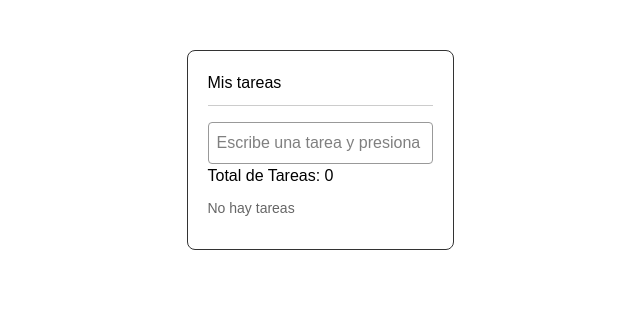
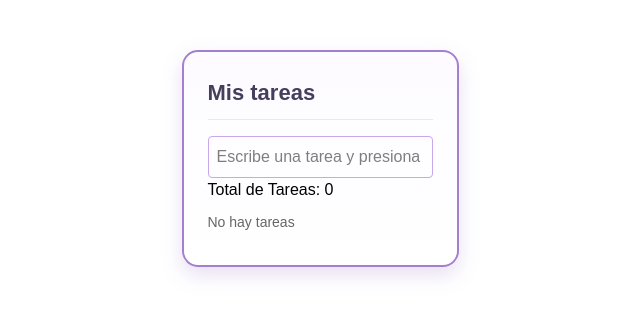
Before and after one commit to Frederick0704/BPDSS, a Next.js app: page / in a window 1280 px wide. Shown: the top 316 px of the page, without its empty margins (320-960 px from the left). Built offline with nearby package versions, Linux system fonts and the light colour scheme.

Commit message:
Add styles to main container and task list

```diff
--- a/app/globals.css
+++ b/app/globals.css
@@ -160,3 +160,42 @@ body {
   cursor: pointer;
   flex-shrink: 0;
 }
+
+.todo-container {
+  max-width: 400px;
+  margin: 50px auto;
+  font-family: sans-serif;
+  border: 2px solid #A47FD1;
+  border-radius: 16px;
+  padding: 24px;
+  background: linear-gradient(180deg, #FDFBFF 0%, #FFFFFF 100%);
+  box-shadow: 0 8px 20px rgba(164, 127, 209, 0.25);
+}
+
+.todo-title {
+  margin-bottom: 10px;
+  color: #453F5C;
+  font-size: 22px;
+  font-weight: 700;
+}
+
+.todo-divider {
+  border: none;
+  border-top: 1px solid #ECE6F7;
+  margin-bottom: 16px;
+}
+
+.todo-new-input {
+  width: 100%;
+  padding: 8px;
+  font-size: 16px;
+  border: 1px solid #C9A7EB;
+  border-radius: 4px;
+  box-sizing: border-box;
+  transition: border-color 0.2s ease;
+}
+
+.todo-new-input:focus {
+  outline: none;
+  border-color: #A47FD1;
+}
--- a/app/page.tsx
+++ b/app/page.tsx
@@ -20,7 +20,6 @@ export default function Home() {
   const activeTodos = todos.filter((t) => !t.deleted);
   const trashedTodos = todos.filter((t) => t.deleted);
 
-  // crear tarea con Enter
   function handleAddTask(e: React.KeyboardEvent<HTMLInputElement>) {
     if (e.key !== "Enter") return;
     if (newTask.trim() === "") return;
@@ -31,7 +30,6 @@ export default function Home() {
     setNewTask("");
   }
 
-  // tachar tarea
   function toggleComplete(id: number) {
     setTodos(
       todos.map((t) => (t.id === id ? { ...t, completed: !t.completed } : t))
@@ -43,7 +41,6 @@ export default function Home() {
     setEditingText(todo.text);
   }
 
-  // guarda al salir del input
   function saveEdit(id: number) {
     setTodos(
       todos.map((t) =>
@@ -53,53 +50,34 @@ export default function Home() {
     setEditingId(null);
   }
 
-  // mueve la tarea a la papelera (soft delete)
   function deleteTask(id: number) {
     setTodos(
       todos.map((t) => (t.id === id ? { ...t, deleted: true } : t))
     );
   }
 
-  // saca la tarea de la papelera
   function restoreTask(id: number) {
     setTodos(
       todos.map((t) => (t.id === id ? { ...t, deleted: false } : t))
     );
   }
 
-  // borra la tarea definitivamente
   function deleteForever(id: number) {
     setTodos(todos.filter((t) => t.id !== id));
   }
 
   return (
-    <div
-      style={{
-        maxWidth: "400px",
-        margin: "50px auto",
-        fontFamily: "sans-serif",
-        border: "1px solid #333",
-        borderRadius: "8px",
-        padding: "20px",
-      }}
-    >
-      <h1 style={{ marginBottom: "10px" }}>Mis tareas</h1>
-      <hr style={{ border: "none", borderTop: "1px solid #ccc", marginBottom: "16px" }} />
+    <div className="todo-container">
+      <h1 className="todo-title">Mis tareas</h1>
+      <hr className="todo-divider" />
 
-     <input
+      <input
         type="text"
         value={newTask}
         onChange={(e) => setNewTask(e.target.value)}
         onKeyDown={handleAddTask}
         placeholder="Escribe una tarea y presiona Enter"
-        style={{
-          width: "100%",
-          padding: "8px",
-          fontSize: "16px",
-          border: "1px solid #999",
-          borderRadius: "4px",
-          boxSizing: "border-box",
-        }}
+        className="todo-new-input"
       />
 
       <p>
@@ -112,13 +90,15 @@ export default function Home() {
           : `${completedCount} de ${totalCount} tareas completadas`}
       </p>
 
-      <ul style={{ listStyle: "none", padding: 0, marginTop: "10px" }}>
+      <ul className="todo-list">
         {activeTodos.map((todo) => (
-          <li
-            key={todo.id}
-            style={{ display: "flex", alignItems: "center", gap: "10px", padding: "8px 0", borderBottom: "1px solid #ddd" }}
-          >
-            <input type="checkbox" className="todo-checkbox" checked={todo.completed} onChange={() => toggleComplete(todo.id)} />
+          <li key={todo.id} className="todo-item">
+            <input
+              type="checkbox"
+              className="todo-checkbox"
+              checked={todo.completed}
+              onChange={() => toggleComplete(todo.id)}
+            />
 
             {editingId === todo.id ? (
               <input
@@ -127,36 +107,30 @@ export default function Home() {
                 onChange={(e) => setEditingText(e.target.value)}
                 onBlur={() => saveEdit(todo.id)}
                 autoFocus
-                style={{ flex: 1, padding: "4px" }}
+                className="todo-edit-input"
               />
             ) : (
               <span
                 onClick={() => startEditing(todo)}
-                style={{
-                  flex: 1,
-                  cursor: "pointer",
-                  textDecoration: todo.completed ? "line-through" : "none",
-                  color: todo.completed ? "#999" : "#000",
-                }}
+                className={todo.completed ? "todo-text todo-text--done" : "todo-text"}
               >
                 {todo.text}
               </span>
             )}
 
-            <button className="todo-delete-btn" onClick={() => deleteTask(todo.id)}>Eliminar</button>
+            <button className="todo-delete-btn" onClick={() => deleteTask(todo.id)}>
+              Eliminar
+            </button>
           </li>
         ))}
       </ul>
 
       {trashedTodos.length > 0 && (
         <div className="trash-container">
-          <h2 className= "trash-title">Papelera</h2>
-          <ul className= "trash-list">
+          <h2 className="trash-title">Papelera</h2>
+          <ul className="trash-list">
             {trashedTodos.map((todo) => (
-              <li
-                key={todo.id}
-                className="trash-item"
-              >
+              <li key={todo.id} className="trash-item">
                 <span className="trash-task">
                   {todo.text}
                 </span>
@@ -164,16 +138,15 @@ export default function Home() {
                   className="restore-button"
                   onClick={() => restoreTask(todo.id)}
                 >
-                 Restaurar
+                  Restaurar
                 </button>
 
                 <button
                   className="delete-button"
                   onClick={() => deleteForever(todo.id)}
->
-                 Borrar definitivo
-               </button>
-
+                >
+                  Borrar definitivo
+                </button>
               </li>
             ))}
           </ul>
```
